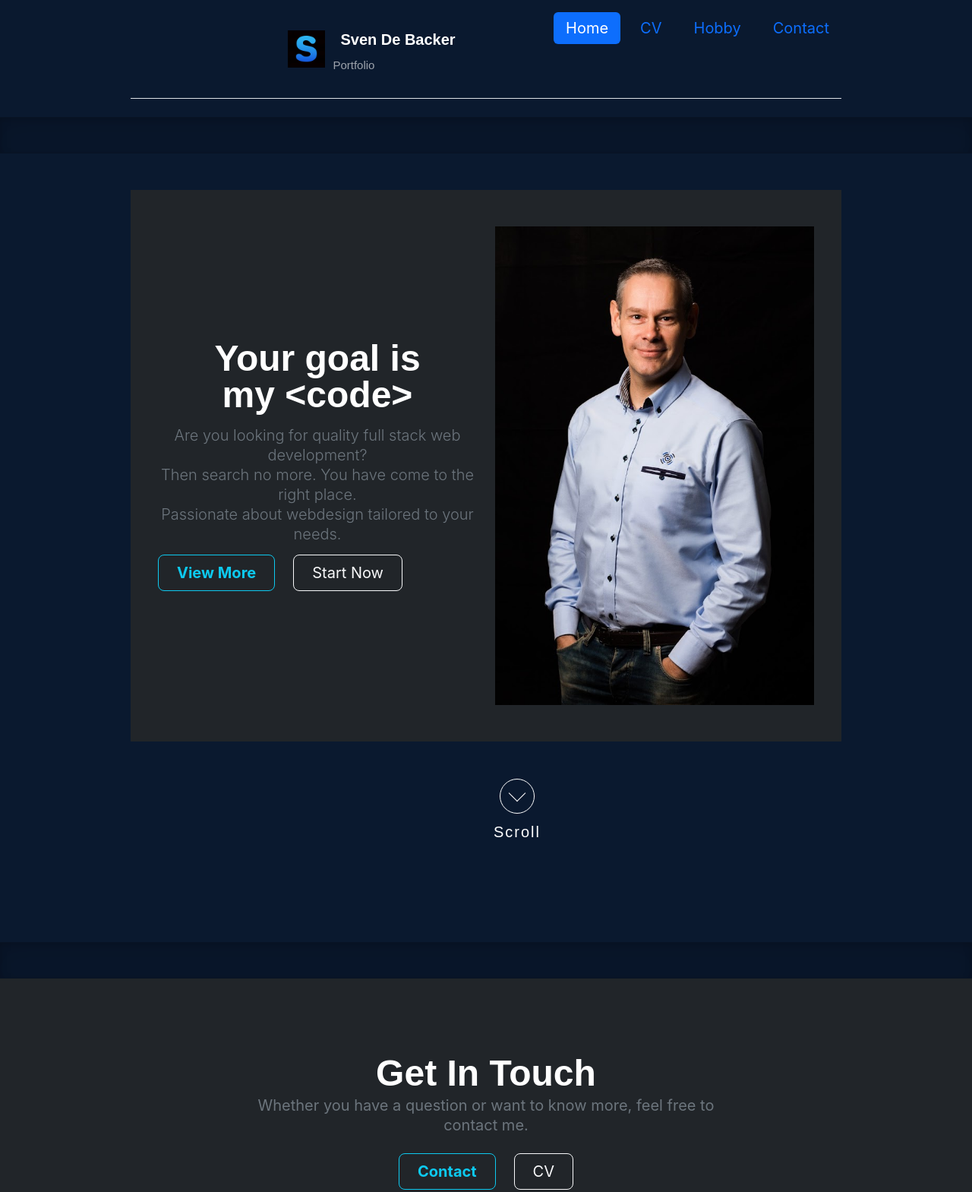
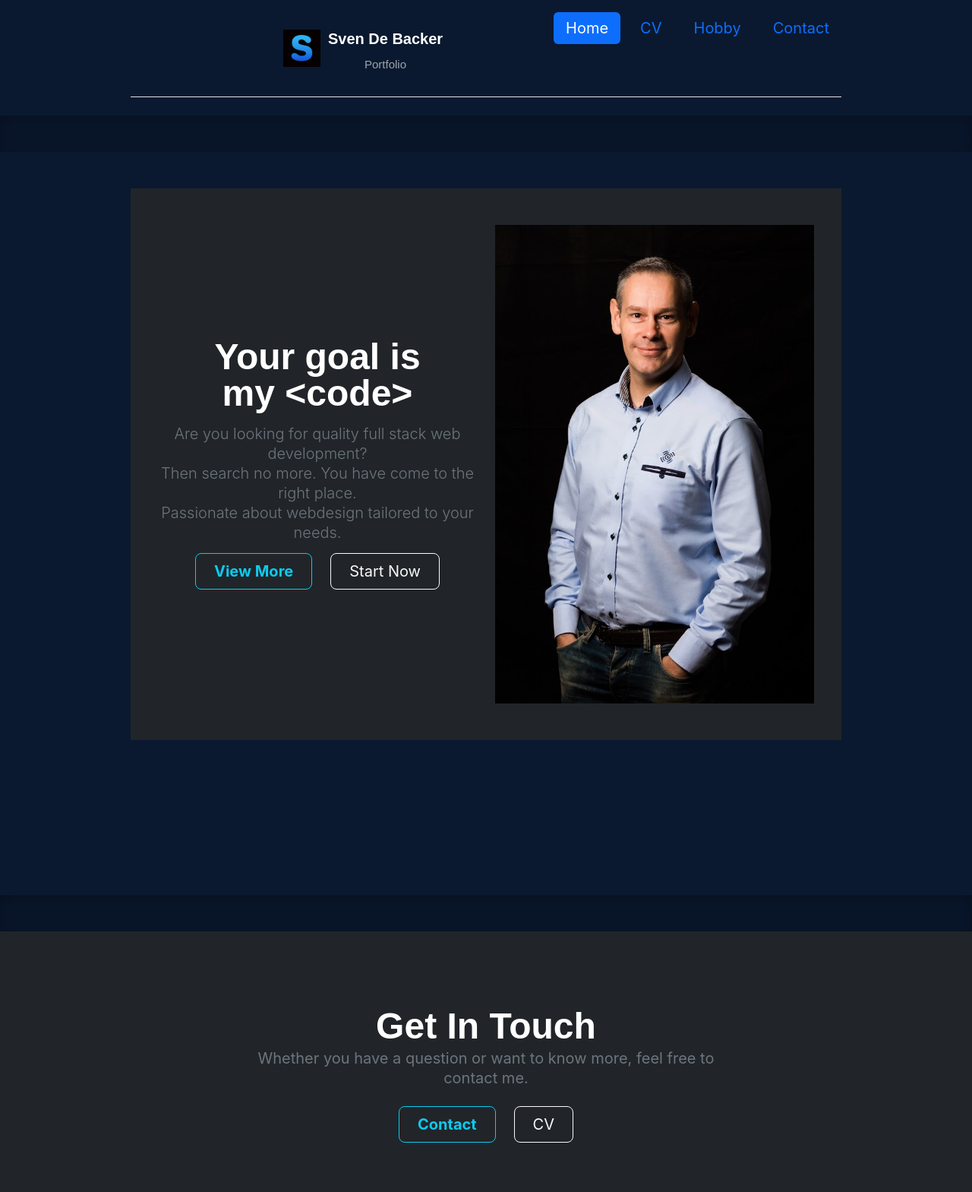
Before and after one commit to r0942780/portfolio, a plain HTML site: page project2/index.html in a window 1280 px wide. Shown: the top 1569 px of the page at 76% size. Drawn offline with Linux system fonts and the light colour scheme; grey boxes are pictures that could not be loaded.

Commit message:
Finetuning en error checking

```diff
--- a/project2/css/style.css
+++ b/project2/css/style.css
@@ -26,6 +26,10 @@
     -ms-text-size-adjust: 100%;
     scroll-behavior:  smooth;
   }
+
+  /*--------------------------------------------------------------
+# Navbar
+--------------------------------------------------------------*/
 
   .site-branding {
     display: flex;
@@ -100,33 +104,9 @@
     color: #ffffff;
 }
 
-@media all{
-  a:active,a:hover {
-    outline-width: 0;
-  }
-
-  a:hover,a:active {
-    outline: 0;
-  }
-
-  a:hover {
-    color: #d98e4a;
-  }
-}
-
-a:hover {
-    color: #0688ff;
-}
-
-@media all{
-  .site-identity {
-    display: none;
-  }
-}
-
 @media screen and (min-width: 30em){
   .site-identity {
-    display: block;
+    display: inline-block;
   }
 }
 
@@ -168,8 +148,6 @@ a:hover {
 
 @media all{
   .site-title {
-    font-family: playfair display,serif;
-    font-size: 1.125rem;
     font-weight: 700;
     line-height: 1.458333333333333;
     letter-spacing: .1666666666666667em;
@@ -217,6 +195,7 @@ a:hover {
     line-height: 1.615384615384615;
     margin: 0;
     text-transform: capitalize;
+    text-align: center;
   }
 }
 
@@ -248,18 +227,11 @@ a:hover {
     color: #ffffff;
 }
 
-@media all{
-  a:hover,.site-title a:hover  {
-    color: #d98e4a;
-  }
-}
-
 a:hover,.site-title a:hover  {
     color: #0688ff;
 }
 
 body {
-  /* CSS Variables that may have been missed get put on body */
       --bs-gutter-x:  1.5rem;
       --bs-text-opacity:  1;
       --bs-nav-link-padding-x:  1rem;
@@ -494,8 +466,11 @@ body {
       -ms-word-wrap: break-word;
       word-wrap: break-word;
     }
+  }
 
-
+/*--------------------------------------------------------------
+# Middle Section
+--------------------------------------------------------------*/
   @import url(https://fonts.googleapis.com/css?family=Josefin+Sans:300,400);
 * {
   margin: 0;
@@ -530,71 +505,6 @@ section h1 {
   white-space: nowrap;
 }
 
-.demo a {
-  position: absolute;
-  bottom: 20px;
-  left: 50%;
-  z-index: 2;
-  display: inline-block;
-  -webkit-transform: translate(0, -50%);
-  transform: translate(0, -50%);
-  color: #fff;
-  font : normal 400 20px/1 'Josefin Sans', sans-serif;
-  letter-spacing: .1em;
-  text-decoration: none;
-  transition: opacity .3s;
-}
-.demo a:hover {
-  opacity: .5;
-}
-
-#section03 {
-background: url(https://picsum.photos/1200/800?image=869) center center / cover no-repeat;
-}
-
-#section03 a {
-  padding-top: 60px;
-}
-#section03 a span {
-  position: absolute;
-  top: 0;
-  left: 50%;
-  width: 46px;
-  height: 46px;
-  margin-left: -23px;
-  border: 1px solid #fff;
-  border-radius: 100%;
-  box-sizing: border-box;
-}
-#section03 a span::after {
-  position: absolute;
-  top: 50%;
-  left: 50%;
-  content: '';
-  width: 16px;
-  height: 16px;
-  margin: -12px 0 0 -8px;
-  border-left: 1px solid #fff;
-  border-bottom: 1px solid #fff;
-  -webkit-transform: rotate(-45deg);
-  transform: rotate(-45deg);
-  box-sizing: border-box;
-}
-#section03 a span::before {
-  position: absolute;
-  top: 0;
-  left: 0;
-  z-index: -1;
-  content: '';
-  width: 44px;
-  height: 44px;
-  box-shadow: 0 0 0 0 rgba(255,255,255,.1);
-  border-radius: 100%;
-  opacity: 0;
-  -webkit-animation: sdb03 3s infinite;
-  animation: sdb03 3s infinite;
-  box-sizing: border-box;
-}
 @-webkit-keyframes sdb03 {
   0% {
     opacity: 0;
@@ -629,13 +539,6 @@ background: url(https://picsum.photos/1200/800?image=869) center center / cover
 
 @import url("https://fonts.googleapis.com/css?family=Open+Sans:300,300italic,600,600italic,700");
 @import url("fontawesome-all.min.css");
-
-/*
-	Miniport by HTML5 UP
-	html5up.net | @ajlkn
-	Free for personal and commercial use under the CCA 3.0 license (html5up.net/license)
-*/
-
 
 
 article, aside, footer, section {
@@ -1126,3 +1029,4 @@ a:hover  {
 *,:before,:after {
     box-sizing: inherit;
 }
+    }
--- a/project2/index.html
+++ b/project2/index.html
@@ -13,20 +13,15 @@
 </head>
 
 <!-- Navbar -->
+
 <body>
   <div class="container">
     <header class="d-flex flex-wrap justify-content-center py-3 mb-4 border-bottom">
-      <a href="#" class="d-flex align-items-center mb-3 mb-md-0 me-md-auto text-dark text-decoration-none"
-        class="custom-logo-link" rel="home" aria-current="page">
+        <a href="#" class="d-flex align-items-center mb-3 mb-md-0 me-md-auto text-dark text-decoration-none" rel="home" aria-current="page"></a>
           <div class="site-branding">
-          <svg class="bi me-2" width="40" height="32">
-            <a href="https:svendb-portfolio.be/project2" class="custom-logo-link" rel="home" aria-current="page">
-              <img width="49" height="51" src="img/letter.png" class="custom-logo" alt="My Portfolio" decoding="async">
-            </a>
-            <use xlink:href="#bootstrap" width="49">
-            </use>
-          </svg>
-          <span class="site-identity">
+            <a href="https://svendb-portfolio.be/project2" class="custom-logo-link" rel="home" aria-current="page"></a>
+            <img src="img/letter.png" width="49" height="51" class="custom-logo" alt="My Portfolio" decoding="async">
+            <div class="site-identity">
               <h1 class="site-title">
                 <a href="#" rel="home">
                   Sven De Backer
@@ -35,9 +30,9 @@
               <p class="site-description">
                 Portfolio
               </p>
-          </span>
             </div>
-      </a>
+          </div>
+      <div>
         <ul class="nav nav-pills">
           <li class="nav-item">
             <a href="#" class="nav-link active" aria-current="page">
@@ -60,6 +55,7 @@
             </a>
           </li>
         </ul>
+      </div>
     </header>
   </div>
 
@@ -79,17 +75,15 @@
             Then search no more. You have come to the right place.<br>
             Passionate about webdesign tailored to your needs.<br>
           </p>
-          <div class="d-grid gap-2 d-md-flex justify-content-md-start" class="buttonitems">
-            <button type="button" class="btn btn-outline-info btn-lg px-4 me-sm-3 fw-bold">View More</button>
-            <button type="button" class="btn btn-outline-light btn-lg px-4">Start Now</button>
+          <div class="d-grid gap-2 d-md-flex justify-content-center align-content-center">
+            <a href="cv.html" class="btn btn-outline-info btn-lg px-4 me-sm-3 fw-bold">View
+              More</a>
+            <a href="contact.html" class="btn btn-outline-light btn-lg px-4">Start Now</a>
           </div>
         </div>
       </div>
     </div>
     <br><br><br><br><br><br>
-    <section id="section03" class="demo">
-      <a href="#section03"><span></span>Scroll</a>
-    </section>
 
     <div class="b-example-divider"></div>
 
@@ -99,8 +93,8 @@
         <div class="col-lg-6 mx-auto">
           <p class="fs-5 mb-4">Whether you have a question or want to know more, feel free to contact me.</p>
           <div class="d-grid gap-2 d-sm-flex justify-content-sm-center">
-            <button type="button" class="btn btn-outline-info btn-lg px-4 me-sm-3 fw-bold">Contact</button>
-            <button type="button" class="btn btn-outline-light btn-lg px-4">CV</button>
+            <a href="contact.html" class="btn btn-outline-info btn-lg px-4 me-sm-3 fw-bold">Contact</a>
+            <a href="cv.html"  class="btn btn-outline-light btn-lg px-4">CV</a>
           </div>
         </div>
       </div>
@@ -114,20 +108,19 @@
   <article id="contact" class="wrapper style4">
     <div class="container medium">
       <div class="col-12">
-							<hr />
         <h3>Find me on ...</h3>
         <div class="social">
           <span class="fa-stack fa-2x" style="--fa-inverse: #1da1f2;">
-                  <i class="fab fa-brands fa-square-github fa-stack-1x fa-inverse"></i>
+            <a href="https://www.linkedin.com/in/sven-de-backer-3b9a0683"><i
+                class="fab fa-brands fa-linkedin-in fa-stack-1x fa-inverse"></i></a>
           </span>
           <span class="fa-stack fa-2x" style="--fa-inverse: #1da1f2;">
-                  <i class="fab fa-brands fa-square-github fa-stack-1x fa-inverse"></i>
+            <a href="https://getbootstrap.com/"><i class="fab fa-brands fa-bootstrap fa-stack-1x fa-inverse"></i></a>
           </span>
           <span class="fa-stack fa-2x" style="--fa-inverse: #1da1f2;">
-                  <i class="fab fa-brands fa-square-github fa-stack-1x fa-inverse"></i>
+            <a href="https://github.com/"><i class="fab fa-brands fa-square-github fa-stack-1x fa-inverse"></i></a>
           </span>
         </div>
-							<hr />
       </div>
     </div>
     <footer>
@@ -135,7 +128,6 @@
         <li>&copy; Sven De Backer. All rights reserved.</li>
       </ul>
     </footer>
-				</div>
   </article>
 </body>
 </html>
```
Also changed, not shown: project2/contact.html (+8 -8 lines), project2/cv.html (+26 -26 lines), project2/ervaring.html (deleted, +0 -35 lines), project2/hobby.html (+7 -3 lines). Lines whose indentation alone changed are shown as unchanged.
